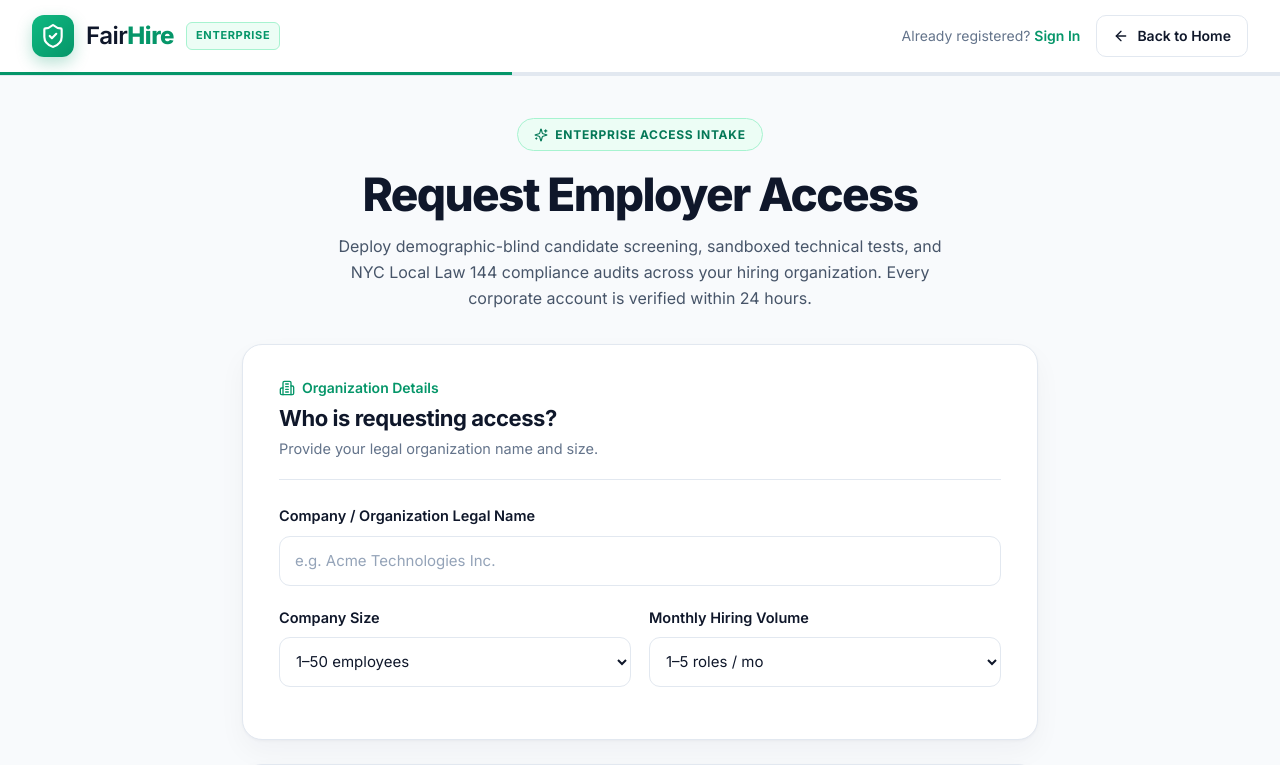
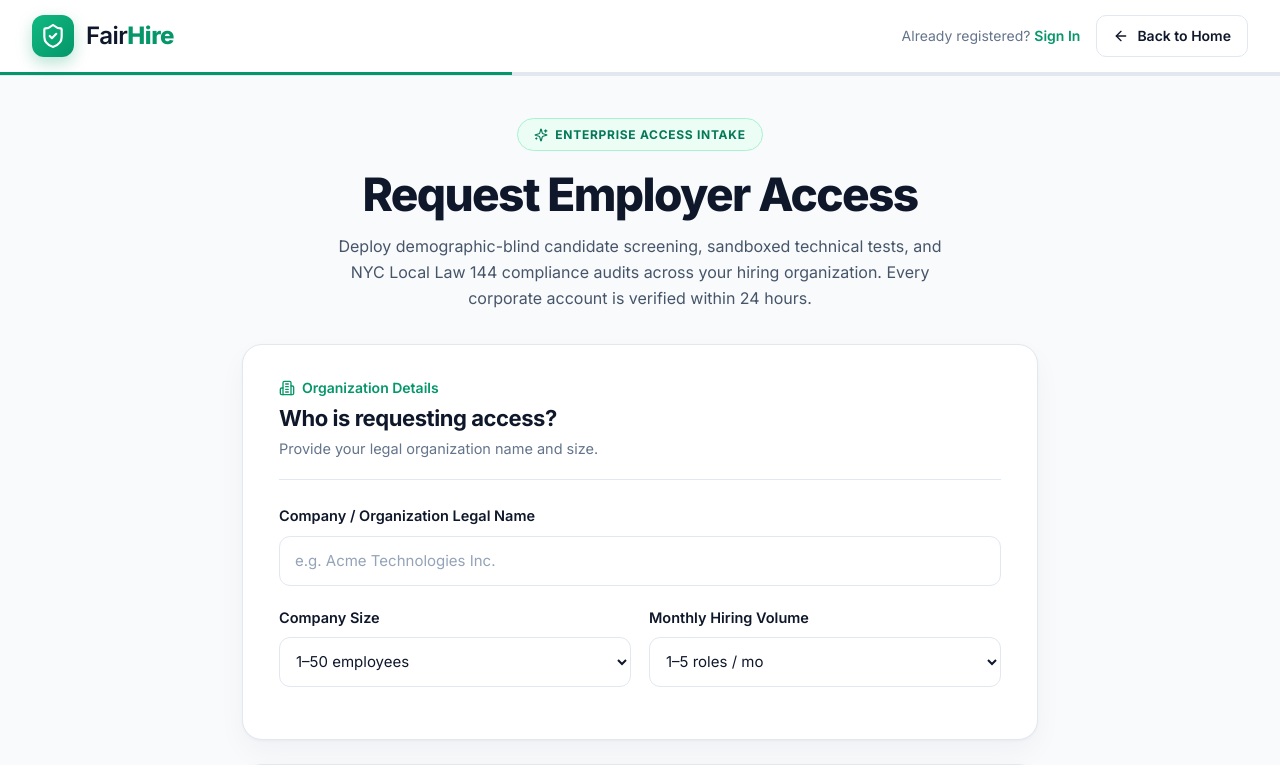
Before and after one commit to pateladil910/AI-Hiring-Bias-Detector, a React (Vite) app in the folder Frontend/: page /employer-request in a window 1280 px wide. Shown: the top 765 px of the page. Built offline with nearby package versions, Linux system fonts and the light colour scheme; no server answers.

Commit message:
remove the watermark

```diff
--- a/Frontend/src/pages/EmployerRequest.jsx
+++ b/Frontend/src/pages/EmployerRequest.jsx
@@ -224,7 +224,6 @@ export default function EmployerRequest() {
           <Link to="/" style={{ textDecoration: 'none', color: 'inherit' }} className="pj-brand">
             <span className="pj-logo"><ShieldCheck size={26} /></span>
             <span className="pj-wordmark">Fair<b>Hire</b></span>
-            <span className="pj-badge">ENTERPRISE</span>
           </Link>
           <div className="pj-header-right">
             <span className="pj-muted pj-hide-sm">
```
